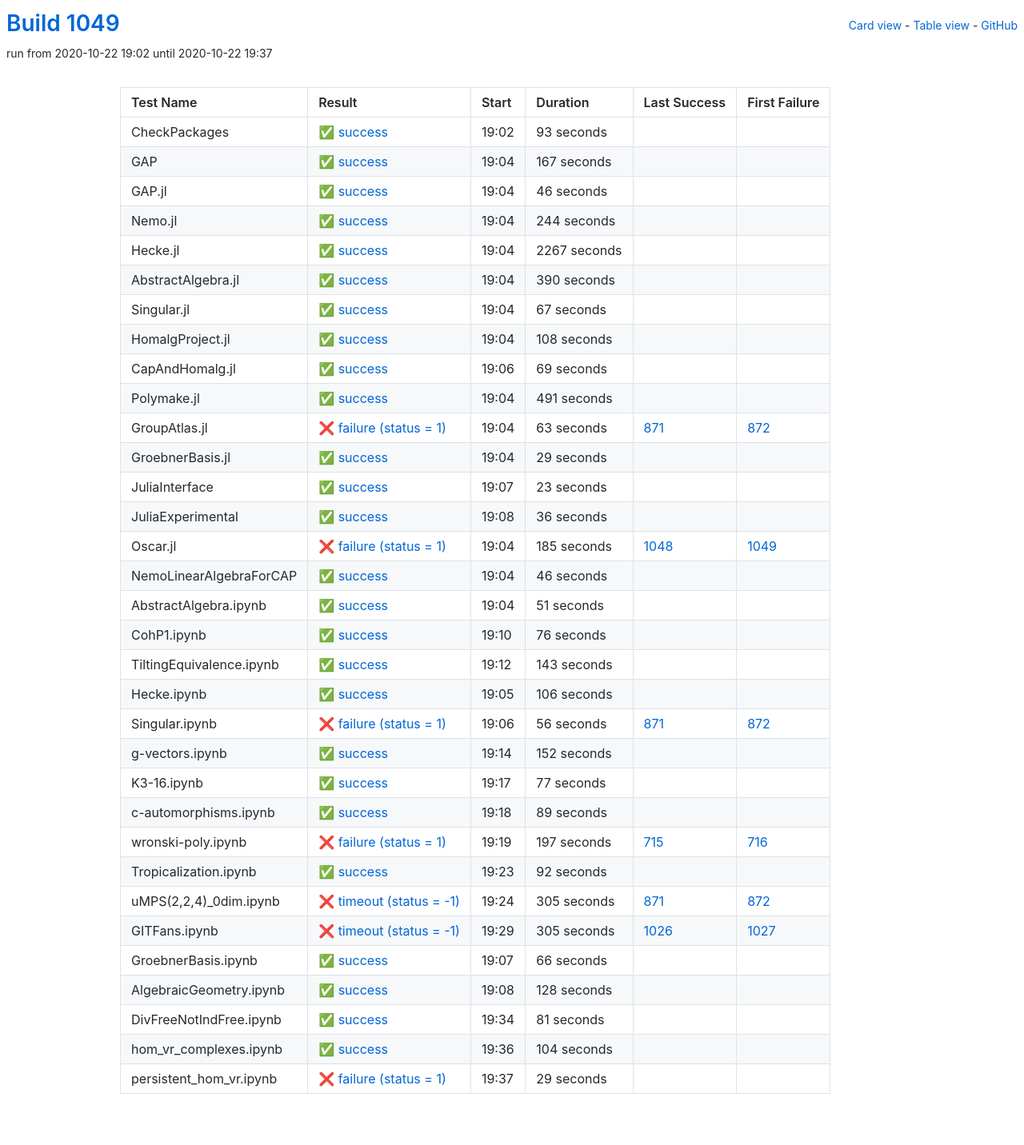
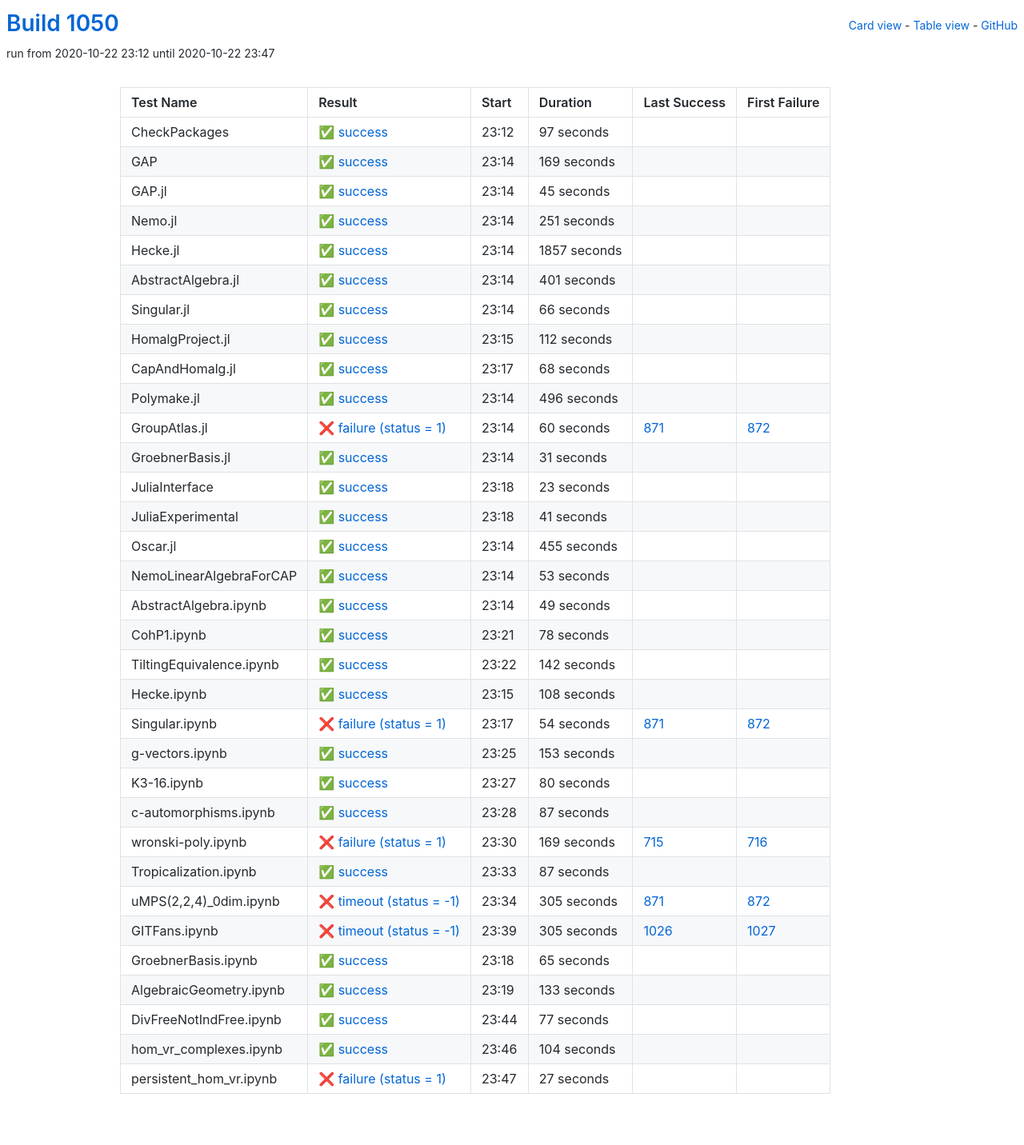
Before and after one commit to oscar-system/oscar-ci-status-stable, a Jekyll site: the page built from table.html, in a window 1280 px wide. Shown: the whole page at 80% size. Built offline with Jekyll 4.4.1, drawn with Linux system fonts in a browser that asks for light colours.

Commit message:
Build #1050

```diff
--- a/_data/ci.yml
+++ b/_data/ci.yml
@@ -1,6 +1,6 @@
 ---
-build: 1049
-build_url: https://oscarci.mathematik.uni-kl.de/job/oscar-stable/1049/
+build: 1050
+build_url: https://oscarci.mathematik.uni-kl.de/job/oscar-stable/1050/
 job: oscar-stable
 organization: oscar-system
 repo: oscar-ci-status-stable
@@ -8,152 +8,152 @@ repourl: https://github.com/oscar-system/oscar-ci-status-stable
 tests:
 - name: CheckPackages
   id: checkpackages
-  log: https://oscarci.mathematik.uni-kl.de/job/oscar-stable/1049/artifact/logs/build-1049/CheckPackages.log
-  start: 2020-10-22 19:02
+  log: https://oscarci.mathematik.uni-kl.de/job/oscar-stable/1050/artifact/logs/build-1050/CheckPackages.log
+  start: 2020-10-22 23:12
   success: true
   exitcode: 0
   status: success
-  duration: 93
+  duration: 97
   last_success: false
   last_success_url:
   first_failure: false
   first_failure_url:
 - name: GAP
   id: gap
-  log: https://oscarci.mathematik.uni-kl.de/job/oscar-stable/1049/artifact/logs/build-1049/GAP.log
-  start: 2020-10-22 19:04
+  log: https://oscarci.mathematik.uni-kl.de/job/oscar-stable/1050/artifact/logs/build-1050/GAP.log
+  start: 2020-10-22 23:14
   success: true
   exitcode: 0
   status: success
-  duration: 167
+  duration: 169
   last_success: false
   last_success_url:
   first_failure: false
   first_failure_url:
 - name: GAP.jl
   id: gap-jl
-  log: https://oscarci.mathematik.uni-kl.de/job/oscar-stable/1049/artifact/logs/build-1049/GAP.jl.log
-  start: 2020-10-22 19:04
+  log: https://oscarci.mathematik.uni-kl.de/job/oscar-stable/1050/artifact/logs/build-1050/GAP.jl.log
+  start: 2020-10-22 23:14
   success: true
   exitcode: 0
   status: success
-  duration: 46
+  duration: 45
   last_success: false
   last_success_url:
   first_failure: false
   first_failure_url:
 - name: Nemo.jl
   id: nemo-jl
-  log: https://oscarci.mathematik.uni-kl.de/job/oscar-stable/1049/artifact/logs/build-1049/Nemo.jl.log
-  start: 2020-10-22 19:04
+  log: https://oscarci.mathematik.uni-kl.de/job/oscar-stable/1050/artifact/logs/build-1050/Nemo.jl.log
+  start: 2020-10-22 23:14
   success: true
   exitcode: 0
   status: success
-  duration: 244
+  duration: 251
   last_success: false
   last_success_url:
   first_failure: false
   first_failure_url:
 - name: Hecke.jl
   id: hecke-jl
-  log: https://oscarci.mathematik.uni-kl.de/job/oscar-stable/1049/artifact/logs/build-1049/Hecke.jl.log
-  start: 2020-10-22 19:04
+  log: https://oscarci.mathematik.uni-kl.de/job/oscar-stable/1050/artifact/logs/build-1050/Hecke.jl.log
+  start: 2020-10-22 23:14
   success: true
   exitcode: 0
   status: success
-  duration: 2267
+  duration: 1857
   last_success: false
   last_success_url:
   first_failure: false
   first_failure_url:
 - name: AbstractAlgebra.jl
   id: abstractalgebra-jl
-  log: https://oscarci.mathematik.uni-kl.de/job/oscar-stable/1049/artifact/logs/build-1049/AbstractAlgebra.jl.log
-  start: 2020-10-22 19:04
+  log: https://oscarci.mathematik.uni-kl.de/job/oscar-stable/1050/artifact/logs/build-1050/AbstractAlgebra.jl.log
+  start: 2020-10-22 23:14
   success: true
   exitcode: 0
   status: success
-  duration: 390
+  duration: 401
   last_success: false
   last_success_url:
   first_failure: false
   first_failure_url:
 - name: Singular.jl
   id: singular-jl
-  log: https://oscarci.mathematik.uni-kl.de/job/oscar-stable/1049/artifact/logs/build-1049/Singular.jl.log
-  start: 2020-10-22 19:04
+  log: https://oscarci.mathematik.uni-kl.de/job/oscar-stable/1050/artifact/logs/build-1050/Singular.jl.log
+  start: 2020-10-22 23:14
   success: true
   exitcode: 0
   status: success
-  duration: 67
+  duration: 66
   last_success: false
   last_success_url:
   first_failure: false
   first_failure_url:
 - name: HomalgProject.jl
   id: homalgproject-jl
-  log: https://oscarci.mathematik.uni-kl.de/job/oscar-stable/1049/artifact/logs/build-1049/HomalgProject.jl.log
-  start: 2020-10-22 19:04
+  log: https://oscarci.mathematik.uni-kl.de/job/oscar-stable/1050/artifact/logs/build-1050/HomalgProject.jl.log
+  start: 2020-10-22 23:15
   success: true
   exitcode: 0
   status: success
-  duration: 108
+  duration: 112
   last_success: false
   last_success_url:
   first_failure: false
   first_failure_url:
 - name: CapAndHomalg.jl
   id: capandhomalg-jl
-  log: https://oscarci.mathematik.uni-kl.de/job/oscar-stable/1049/artifact/logs/build-1049/CapAndHomalg.jl.log
-  start: 2020-10-22 19:06
+  log: https://oscarci.mathematik.uni-kl.de/job/oscar-stable/1050/artifact/logs/build-1050/CapAndHomalg.jl.log
+  start: 2020-10-22 23:17
   success: true
   exitcode: 0
   status: success
-  duration: 69
+  duration: 68
   last_success: false
   last_success_url:
   first_failure: false
   first_failure_url:
 - name: Polymake.jl
   id: polymake-jl
-  log: https://oscarci.mathematik.uni-kl.de/job/oscar-stable/1049/artifact/logs/build-1049/Polymake.jl.log
-  start: 2020-10-22 19:04
+  log: https://oscarci.mathematik.uni-kl.de/job/oscar-stable/1050/artifact/logs/build-1050/Polymake.jl.log
+  start: 2020-10-22 23:14
   success: true
   exitcode: 0
   status: success
-  duration: 491
+  duration: 496
   last_success: false
   last_success_url:
   first_failure: false
   first_failure_url:
 - name: GroupAtlas.jl
   id: groupatlas-jl
-  log: https://oscarci.mathematik.uni-kl.de/job/oscar-stable/1049/artifact/logs/build-1049/GroupAtlas.jl.log
-  start: 2020-10-22 19:04
+  log: https://oscarci.mathematik.uni-kl.de/job/oscar-stable/1050/artifact/logs/build-1050/GroupAtlas.jl.log
+  start: 2020-10-22 23:14
   success: false
   exitcode: 1
   status: failure
-  duration: 63
+  duration: 60
   last_success: 871
   last_success_url: https://oscarci.mathematik.uni-kl.de/job/oscar-stable/871/
   first_failure: 872
   first_failure_url: https://oscarci.mathematik.uni-kl.de/job/oscar-stable/872/
 - name: GroebnerBasis.jl
   id: groebnerbasis-jl
-  log: https://oscarci.mathematik.uni-kl.de/job/oscar-stable/1049/artifact/logs/build-1049/GroebnerBasis.jl.log
-  start: 2020-10-22 19:04
+  log: https://oscarci.mathematik.uni-kl.de/job/oscar-stable/1050/artifact/logs/build-1050/GroebnerBasis.jl.log
+  start: 2020-10-22 23:14
   success: true
   exitcode: 0
   status: success
-  duration: 29
+  duration: 31
   last_success: false
   last_success_url:
   first_failure: false
   first_failure_url:
 - name: JuliaInterface
   id: juliainterface
-  log: https://oscarci.mathematik.uni-kl.de/job/oscar-stable/1049/artifact/logs/build-1049/JuliaInterface.log
-  start: 2020-10-22 19:07
+  log: https://oscarci.mathematik.uni-kl.de/job/oscar-stable/1050/artifact/logs/build-1050/JuliaInterface.log
+  start: 2020-10-22 23:18
   success: true
   exitcode: 0
   status: success
@@ -164,164 +164,164 @@ tests:
   first_failure_url:
 - name: JuliaExperimental
   id: juliaexperimental
-  log: https://oscarci.mathematik.uni-kl.de/job/oscar-stable/1049/artifact/logs/build-1049/JuliaExperimental.log
-  start: 2020-10-22 19:08
+  log: https://oscarci.mathematik.uni-kl.de/job/oscar-stable/1050/artifact/logs/build-1050/JuliaExperimental.log
+  start: 2020-10-22 23:18
   success: true
   exitcode: 0
   status: success
-  duration: 36
+  duration: 41
   last_success: false
   last_success_url:
   first_failure: false
   first_failure_url:
 - name: Oscar.jl
   id: oscar-jl
-  log: https://oscarci.mathematik.uni-kl.de/job/oscar-stable/1049/artifact/logs/build-1049/Oscar.jl.log
-  start: 2020-10-22 19:04
-  success: false
-  exitcode: 1
-  status: failure
-  duration: 185
-  last_success: 1048
-  last_success_url: https://oscarci.mathematik.uni-kl.de/job/oscar-stable/1048/
-  first_failure: 1049
-  first_failure_url: https://oscarci.mathematik.uni-kl.de/job/oscar-stable/1049/
-- name: NemoLinearAlgebraForCAP
-  id: nemolinearalgebraforcap
-  log: https://oscarci.mathematik.uni-kl.de/job/oscar-stable/1049/artifact/logs/build-1049/NemoLinearAlgebraForCAP.log
-  start: 2020-10-22 19:04
+  log: https://oscarci.mathematik.uni-kl.de/job/oscar-stable/1050/artifact/logs/build-1050/Oscar.jl.log
+  start: 2020-10-22 23:14
   success: true
   exitcode: 0
   status: success
-  duration: 46
+  duration: 455
+  last_success: false
+  last_success_url:
+  first_failure: false
+  first_failure_url:
+- name: NemoLinearAlgebraForCAP
+  id: nemolinearalgebraforcap
+  log: https://oscarci.mathematik.uni-kl.de/job/oscar-stable/1050/artifact/logs/build-1050/NemoLinearAlgebraForCAP.log
+  start: 2020-10-22 23:14
+  success: true
+  exitcode: 0
+  status: success
+  duration: 53
   last_success: false
   last_success_url:
   first_failure: false
   first_failure_url:
 - name: AbstractAlgebra.ipynb
   id: abstractalgebra-ipynb
-  log: https://oscarci.mathematik.uni-kl.de/job/oscar-stable/1049/artifact/logs/build-1049/AbstractAlgebra.ipynb.log
-  start: 2020-10-22 19:04
+  log: https://oscarci.mathematik.uni-kl.de/job/oscar-stable/1050/artifact/logs/build-1050/AbstractAlgebra.ipynb.log
+  start: 2020-10-22 23:14
   success: true
   exitcode: 0
   status: success
-  duration: 51
+  duration: 49
   last_success: false
   last_success_url:
   first_failure: false
   first_failure_url:
 - name: CohP1.ipynb
   id: cohp1-ipynb
-  log: https://oscarci.mathematik.uni-kl.de/job/oscar-stable/1049/artifact/logs/build-1049/CohP1.ipynb.log
-  start: 2020-10-22 19:10
+  log: https://oscarci.mathematik.uni-kl.de/job/oscar-stable/1050/artifact/logs/build-1050/CohP1.ipynb.log
+  start: 2020-10-22 23:21
   success: true
   exitcode: 0
   status: success
-  duration: 76
+  duration: 78
   last_success: false
   last_success_url:
   first_failure: false
   first_failure_url:
 - name: TiltingEquivalence.ipynb
   id: tiltingequivalence-ipynb
-  log: https://oscarci.mathematik.uni-kl.de/job/oscar-stable/1049/artifact/logs/build-1049/TiltingEquivalence.ipynb.log
-  start: 2020-10-22 19:12
+  log: https://oscarci.mathematik.uni-kl.de/job/oscar-stable/1050/artifact/logs/build-1050/TiltingEquivalence.ipynb.log
+  start: 2020-10-22 23:22
   success: true
   exitcode: 0
   status: success
-  duration: 143
+  duration: 142
   last_success: false
   last_success_url:
   first_failure: false
   first_failure_url:
 - name: Hecke.ipynb
   id: hecke-ipynb
-  log: https://oscarci.mathematik.uni-kl.de/job/oscar-stable/1049/artifact/logs/build-1049/Hecke.ipynb.log
-  start: 2020-10-22 19:05
+  log: https://oscarci.mathematik.uni-kl.de/job/oscar-stable/1050/artifact/logs/build-1050/Hecke.ipynb.log
+  start: 2020-10-22 23:15
   success: true
   exitcode: 0
   status: success
-  duration: 106
+  duration: 108
   last_success: false
   last_success_url:
   first_failure: false
   first_failure_url:
 - name: Singular.ipynb
   id: singular-ipynb
-  log: https://oscarci.mathematik.uni-kl.de/job/oscar-stable/1049/artifact/logs/build-1049/Singular.ipynb.log
-  start: 2020-10-22 19:06
+  log: https://oscarci.mathematik.uni-kl.de/job/oscar-stable/1050/artifact/logs/build-1050/Singular.ipynb.log
+  start: 2020-10-22 23:17
   success: false
   exitcode: 1
   status: failure
-  duration: 56
+  duration: 54
   last_success: 871
   last_success_url: https://oscarci.mathematik.uni-kl.de/job/oscar-stable/871/
   first_failure: 872
   first_failure_url: https://oscarci.mathematik.uni-kl.de/job/oscar-stable/872/
 - name: g-vectors.ipynb
   id: g-vectors-ipynb
-  log: https://oscarci.mathematik.uni-kl.de/job/oscar-stable/1049/artifact/logs/build-1049/g-vectors.ipynb.log
-  start: 2020-10-22 19:14
+  log: https://oscarci.mathematik.uni-kl.de/job/oscar-stable/1050/artifact/logs/build-1050/g-vectors.ipynb.log
+  start: 2020-10-22 23:25
   success: true
   exitcode: 0
   status: success
-  duration: 152
+  duration: 153
   last_success: false
   last_success_url:
   first_failure: false
   first_failure_url:
 - name: K3-16.ipynb
   id: k3-16-ipynb
-  log: https://oscarci.mathematik.uni-kl.de/job/oscar-stable/1049/artifact/logs/build-1049/K3-16.ipynb.log
-  start: 2020-10-22 19:17
+  log: https://oscarci.mathematik.uni-kl.de/job/oscar-stable/1050/artifact/logs/build-1050/K3-16.ipynb.log
+  start: 2020-10-22 23:27
   success: true
   exitcode: 0
   status: success
-  duration: 77
+  duration: 80
   last_success: false
   last_success_url:
   first_failure: false
   first_failure_url:
 - name: c-automorphisms.ipynb
   id: c-automorphisms-ipynb
-  log: https://oscarci.mathematik.uni-kl.de/job/oscar-stable/1049/artifact/logs/build-1049/c-automorphisms.ipynb.log
-  start: 2020-10-22 19:18
+  log: https://oscarci.mathematik.uni-kl.de/job/oscar-stable/1050/artifact/logs/build-1050/c-automorphisms.ipynb.log
+  start: 2020-10-22 23:28
   success: true
   exitcode: 0
   status: success
-  duration: 89
+  duration: 87
   last_success: false
   last_success_url:
   first_failure: false
   first_failure_url:
 - name: wronski-poly.ipynb
   id: wronski-poly-ipynb
-  log: https://oscarci.mathematik.uni-kl.de/job/oscar-stable/1049/artifact/logs/build-1049/wronski-poly.ipynb.log
-  start: 2020-10-22 19:19
+  log: https://oscarci.mathematik.uni-kl.de/job/oscar-stable/1050/artifact/logs/build-1050/wronski-poly.ipynb.log
+  start: 2020-10-22 23:30
   success: false
   exitcode: 1
   status: failure
-  duration: 197
+  duration: 169
   last_success: 715
   last_success_url: https://oscarci.mathematik.uni-kl.de/job/oscar-stable/715/
   first_failure: 716
   first_failure_url: https://oscarci.mathematik.uni-kl.de/job/oscar-stable/716/
 - name: Tropicalization.ipynb
   id: tropicalization-ipynb
-  log: https://oscarci.mathematik.uni-kl.de/job/oscar-stable/1049/artifact/logs/build-1049/Tropicalization.ipynb.log
-  start: 2020-10-22 19:23
+  log: https://oscarci.mathematik.uni-kl.de/job/oscar-stable/1050/artifact/logs/build-1050/Tropicalization.ipynb.log
+  start: 2020-10-22 23:33
   success: true
   exitcode: 0
   status: success
-  duration: 92
+  duration: 87
   last_success: false
   last_success_url:
   first_failure: false
   first_failure_url:
 - name: uMPS(2,2,4)_0dim.ipynb
   id: umps-2-2-4-0dim-ipynb
-  log: https://oscarci.mathematik.uni-kl.de/job/oscar-stable/1049/artifact/logs/build-1049/uMPS-2-2-4-_0dim.ipynb.log
-  start: 2020-10-22 19:24
+  log: https://oscarci.mathematik.uni-kl.de/job/oscar-stable/1050/artifact/logs/build-1050/uMPS-2-2-4-_0dim.ipynb.log
+  start: 2020-10-22 23:34
   success: false
   exitcode: -1
   status: timeout
@@ -332,8 +332,8 @@ tests:
   first_failure_url: https://oscarci.mathematik.uni-kl.de/job/oscar-stable/872/
 - name: GITFans.ipynb
   id: gitfans-ipynb
-  log: https://oscarci.mathematik.uni-kl.de/job/oscar-stable/1049/artifact/logs/build-1049/GITFans.ipynb.log
-  start: 2020-10-22 19:29
+  log: https://oscarci.mathematik.uni-kl.de/job/oscar-stable/1050/artifact/logs/build-1050/GITFans.ipynb.log
+  start: 2020-10-22 23:39
   success: false
   exitcode: -1
   status: timeout
@@ -344,44 +344,44 @@ tests:
   first_failure_url: https://oscarci.mathematik.uni-kl.de/job/oscar-stable/1027/
 - name: GroebnerBasis.ipynb
   id: groebnerbasis-ipynb
-  log: https://oscarci.mathematik.uni-kl.de/job/oscar-stable/1049/artifact/logs/build-1049/GroebnerBasis.ipynb.log
-  start: 2020-10-22 19:07
+  log: https://oscarci.mathematik.uni-kl.de/job/oscar-stable/1050/artifact/logs/build-1050/GroebnerBasis.ipynb.log
+  start: 2020-10-22 23:18
   success: true
   exitcode: 0
   status: success
-  duration: 66
+  duration: 65
   last_success: false
   last_success_url:
   first_failure: false
   first_failure_url:
 - name: AlgebraicGeometry.ipynb
   id: algebraicgeometry-ipynb
-  log: https://oscarci.mathematik.uni-kl.de/job/oscar-stable/1049/artifact/logs/build-1049/AlgebraicGeometry.ipynb.log
-  start: 2020-10-22 19:08
+  log: https://oscarci.mathematik.uni-kl.de/job/oscar-stable/1050/artifact/logs/build-1050/AlgebraicGeometry.ipynb.log
+  start: 2020-10-22 23:19
   success: true
   exitcode: 0
   status: success
-  duration: 128
+  duration: 133
   last_success: false
   last_success_url:
   first_failure: false
   first_failure_url:
 - name: DivFreeNotIndFree.ipynb
   id: divfreenotindfree-ipynb
-  log: https://oscarci.mathematik.uni-kl.de/job/oscar-stable/1049/artifact/logs/build-1049/DivFreeNotIndFree.ipynb.log
-  start: 2020-10-22 19:34
+  log: https://oscarci.mathematik.uni-kl.de/job/oscar-stable/1050/artifact/logs/build-1050/DivFreeNotIndFree.ipynb.log
+  start: 2020-10-22 23:44
   success: true
   exitcode: 0
   status: success
-  duration: 81
+  duration: 77
   last_success: false
   last_success_url:
   first_failure: false
   first_failure_url:
 - name: hom_vr_complexes.ipynb
   id: hom-vr-complexes-ipynb
-  log: https://oscarci.mathematik.uni-kl.de/job/oscar-stable/1049/artifact/logs/build-1049/hom_vr_complexes.ipynb.log
-  start: 2020-10-22 19:36
+  log: https://oscarci.mathematik.uni-kl.de/job/oscar-stable/1050/artifact/logs/build-1050/hom_vr_complexes.ipynb.log
+  start: 2020-10-22 23:46
   success: true
   exitcode: 0
   status: success
@@ -392,12 +392,12 @@ tests:
   first_failure_url:
 - name: persistent_hom_vr.ipynb
   id: persistent-hom-vr-ipynb
-  log: https://oscarci.mathematik.uni-kl.de/job/oscar-stable/1049/artifact/logs/build-1049/persistent_hom_vr.ipynb.log
-  start: 2020-10-22 19:37
+  log: https://oscarci.mathematik.uni-kl.de/job/oscar-stable/1050/artifact/logs/build-1050/persistent_hom_vr.ipynb.log
+  start: 2020-10-22 23:47
   success: false
   exitcode: 1
   status: failure
-  duration: 29
+  duration: 27
   last_success: false
   last_success_url:
   first_failure: false
```
Also changed, not shown: README.md.
